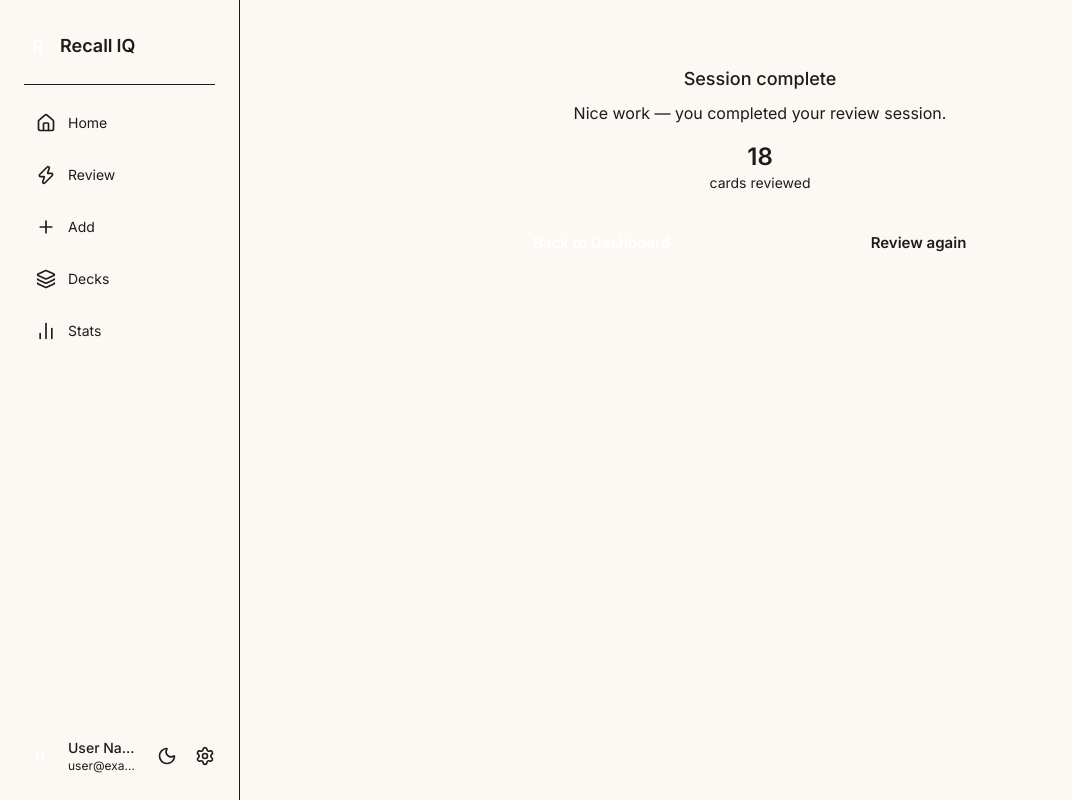
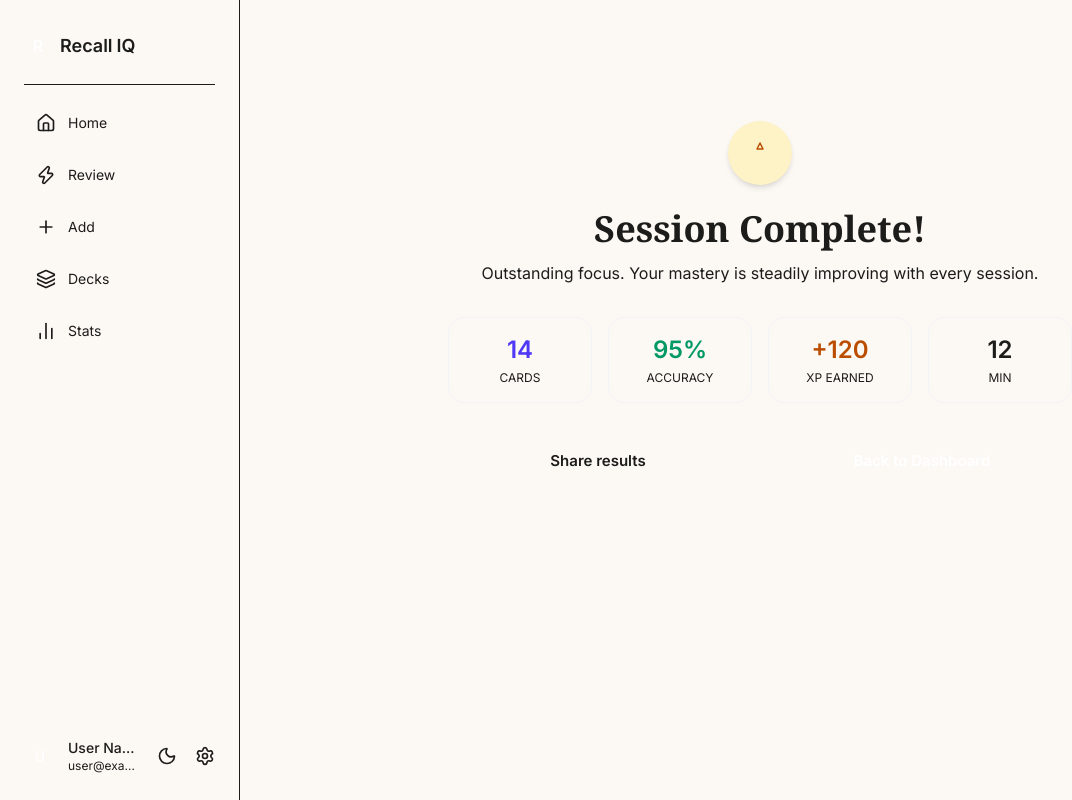
Before and after one commit to Sudarshan7a/recallIQ, a Next.js app: page /review/complete in a window 1280 px wide. Shown: the whole page, without its empty margins (0-1072 px from the left). Built offline with nearby package versions, Linux system fonts and the light colour scheme.

Commit message:
feat(review): add session complete desktop layout

```diff
--- a/app/review/complete/page.tsx
+++ b/app/review/complete/page.tsx
@@ -1,24 +1,8 @@
 "use client"
 
 import React from 'react'
-import Card from '../../../components/ui/Card'
-import Button from '../../../components/ui/Button'
+import SessionComplete from '../../../components/ui/SessionComplete'
 
 export default function ReviewCompletePage() {
-  return (
-    <div className="max-w-2xl mx-auto text-center">
-      <Card className="p-6">
-        <h2 className="text-lg font-medium text-text-primary">Session complete</h2>
-        <p className="text-text-secondary mt-2">Nice work — you completed your review session.</p>
-        <div className="mt-4">
-          <div className="text-2xl font-semibold text-text-primary">18</div>
-          <div className="text-text-secondary text-sm">cards reviewed</div>
-        </div>
-        <div className="mt-6 flex justify-center gap-3">
-          <Button variant="primary">Back to Dashboard</Button>
-          <Button variant="ghost">Review again</Button>
-        </div>
-      </Card>
-    </div>
-  )
+  return <SessionComplete />
 }
--- /dev/null
+++ b/components/ui/SessionComplete.tsx
@@ -0,0 +1,45 @@
+import React from 'react'
+import Card from './Card'
+import Button from './Button'
+
+function StatTile({ value, label, accent }: { value: React.ReactNode; label: string; accent?: string }) {
+  return (
+    <div className="bg-surface-container rounded-lg p-4 w-36 text-center border border-gray-100">
+      <div className={`text-2xl font-semibold ${accent ?? 'text-text-primary'}`}>{value}</div>
+      <div className="text-xs text-text-secondary mt-1">{label}</div>
+    </div>
+  )
+}
+
+export default function SessionComplete({ stats }: { stats?: { cards: number; accuracy: number; xp: number; minutes: number } }) {
+  const s = stats ?? { cards: 14, accuracy: 95, xp: 120, minutes: 12 }
+
+  return (
+    <div className="flex justify-center py-12">
+      <Card className="p-8 max-w-3xl text-center">
+        <div className="flex justify-center">
+          <div className="w-16 h-16 rounded-full bg-amber-100 flex items-center justify-center shadow-md">
+            <svg className="w-6 h-6 text-amber-700" viewBox="0 0 24 24" fill="none" xmlns="http://www.w3.org/2000/svg">
+              <path d="M12 2L15 8H9L12 2Z" stroke="currentColor" strokeWidth="1.5" strokeLinecap="round" strokeLinejoin="round" />
+            </svg>
+          </div>
+        </div>
+
+        <h1 className="text-4xl font-serif font-semibold mt-6">Session Complete!</h1>
+        <p className="text-text-secondary mt-3">Outstanding focus. Your mastery is steadily improving with every session.</p>
+
+        <div className="mt-8 flex items-center justify-center gap-4">
+          <StatTile value={s.cards} label="CARDS" accent="text-indigo-600" />
+          <StatTile value={`${s.accuracy}%`} label="ACCURACY" accent="text-emerald-600" />
+          <StatTile value={`+${s.xp}`} label="XP EARNED" accent="text-amber-700" />
+          <StatTile value={s.minutes} label="MIN" />
+        </div>
+
+        <div className="mt-8 flex items-center justify-center gap-6">
+          <Button variant="ghost">Share results</Button>
+          <Button variant="primary">Back to Dashboard</Button>
+        </div>
+      </Card>
+    </div>
+  )
+}
```
